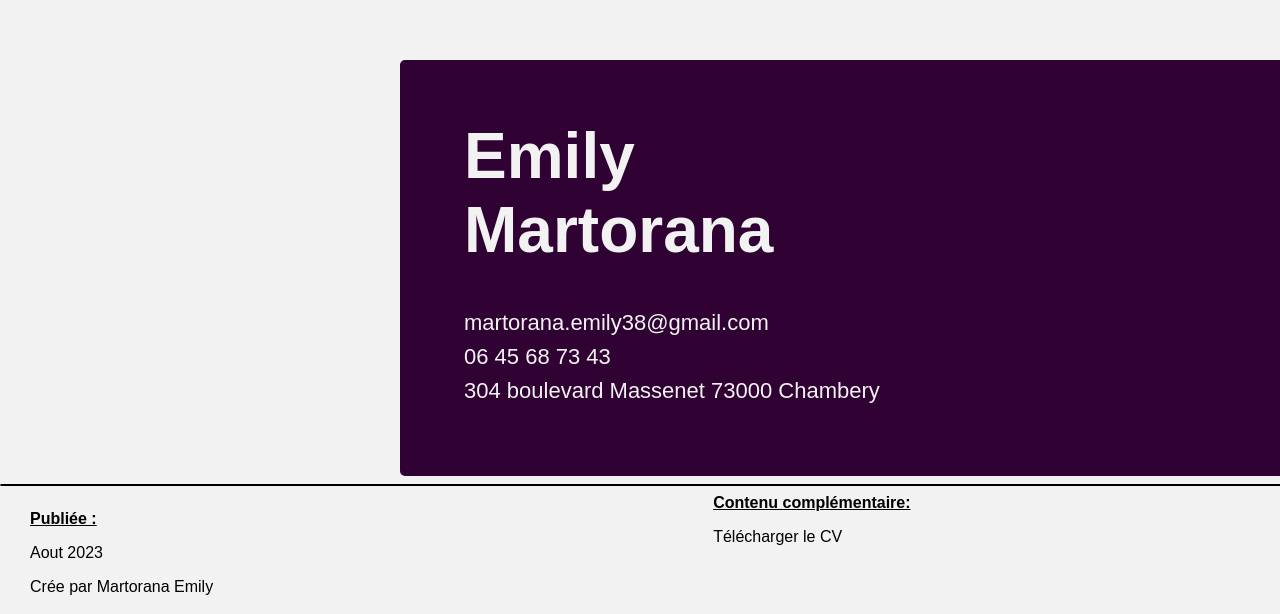
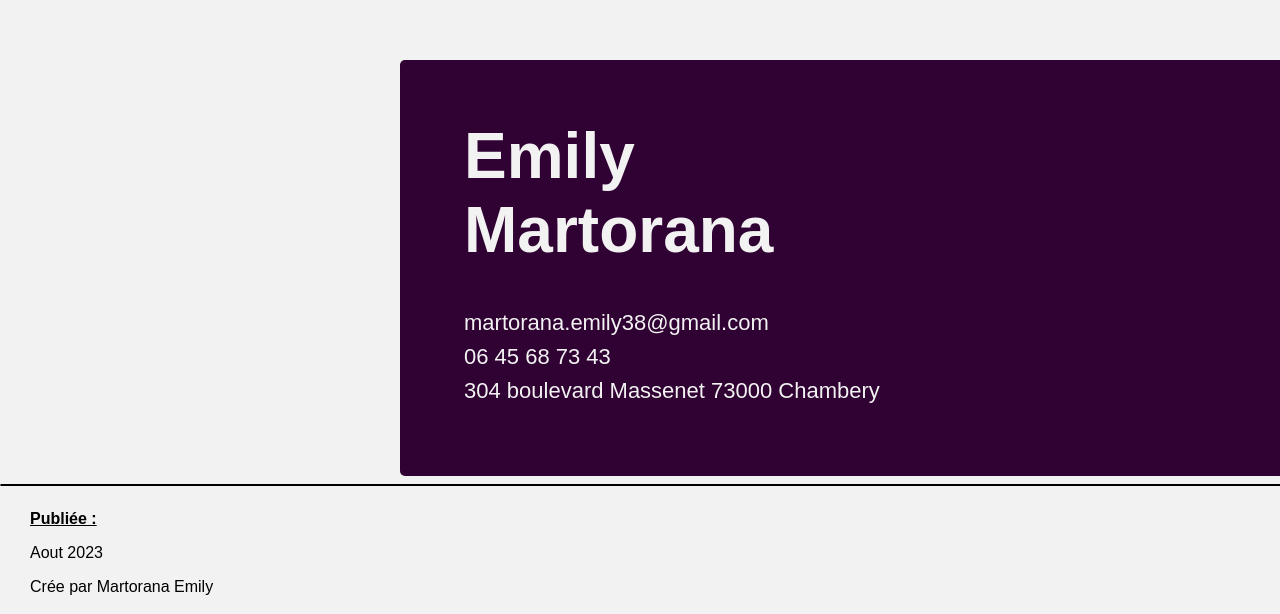
Before and after one commit to Emily-38/portfolio, a React (Create React App) app: page / in a window 1280 px wide. Shown: the part 2985-3599 px from the top of the page. Built offline with nearby package versions, Linux system fonts and the light colour scheme.

Commit message:
"remove upload cv"

```diff
--- a/src/pages/footer.tsx
+++ b/src/pages/footer.tsx
@@ -13,10 +13,7 @@ function Footer(){
 <p className='footer__elementone__date'>Aout 2023</p>
 <p className='footer__elementone__name'> Crée par Martorana Emily </p>
 </div>
-<div className='footer__elementtwo'>
-<p className='footer__elementtwo__contenu'>Contenu complémentaire:</p>
-        <p className='footer__elementtwo__cv'> <a href="https://1drv.ms/b/s!AmBpboRwQlMQqBl-31KcMW_OA-sa?e=ZGzG9y"> Télécharger le CV </a> </p>
-    </div>
+
     </div>
 </>)}
 export default Footer
```
